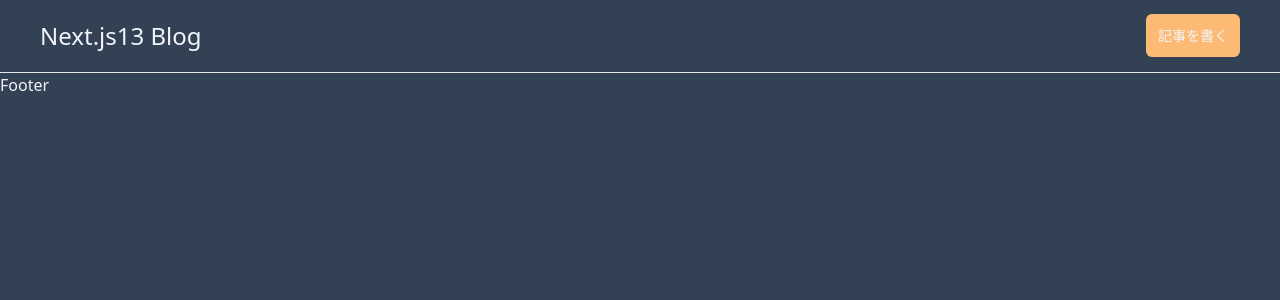
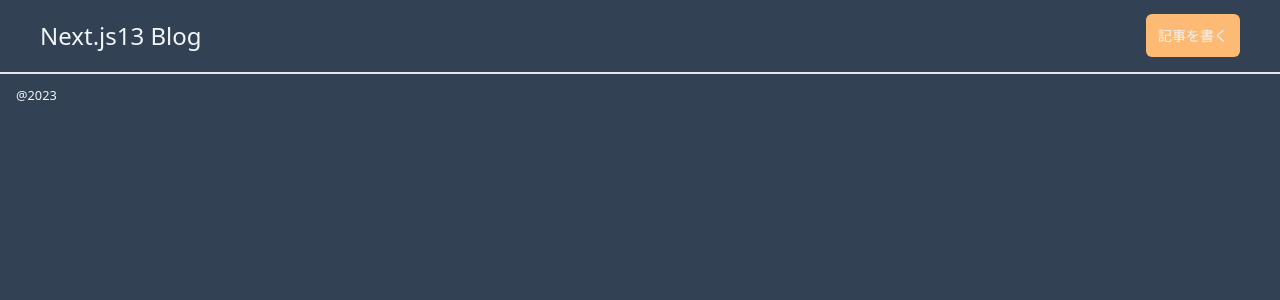
Before and after one commit to mskk3215/next.js13-tailwindcss-udemy-blog, a Next.js app: page / in a window 1280 px wide. Shown: the top 300 px of the page. Built offline with nearby package versions, Linux system fonts and the light colour scheme.

Commit message:
feat:"Footer" add

```diff
--- /dev/null
+++ b/src/app/Footer.tsx
@@ -0,0 +1,11 @@
+import React from "react";
+
+const Footer = () => {
+  return (
+    <footer className="py-2 px-4 border-t">
+      <small>@2023</small>
+    </footer>
+  );
+};
+
+export default Footer;
--- a/src/app/layout.tsx
+++ b/src/app/layout.tsx
@@ -1,6 +1,7 @@
 import type { Metadata } from "next";
 import "./globals.css";
 import Header from "./Header";
+import Footer from "./Footer";
 
 export const metadata: Metadata = {
   title: "Next.js13 Blog",
@@ -16,7 +17,7 @@ export default function RootLayout({
     <html lang="jp">
       <body className="container mx-auto bg-slate-700 text-slate-100">
         <Header /> {children}
-        <footer>Footer</footer>
+        <Footer />
       </body>
     </html>
   );
```
